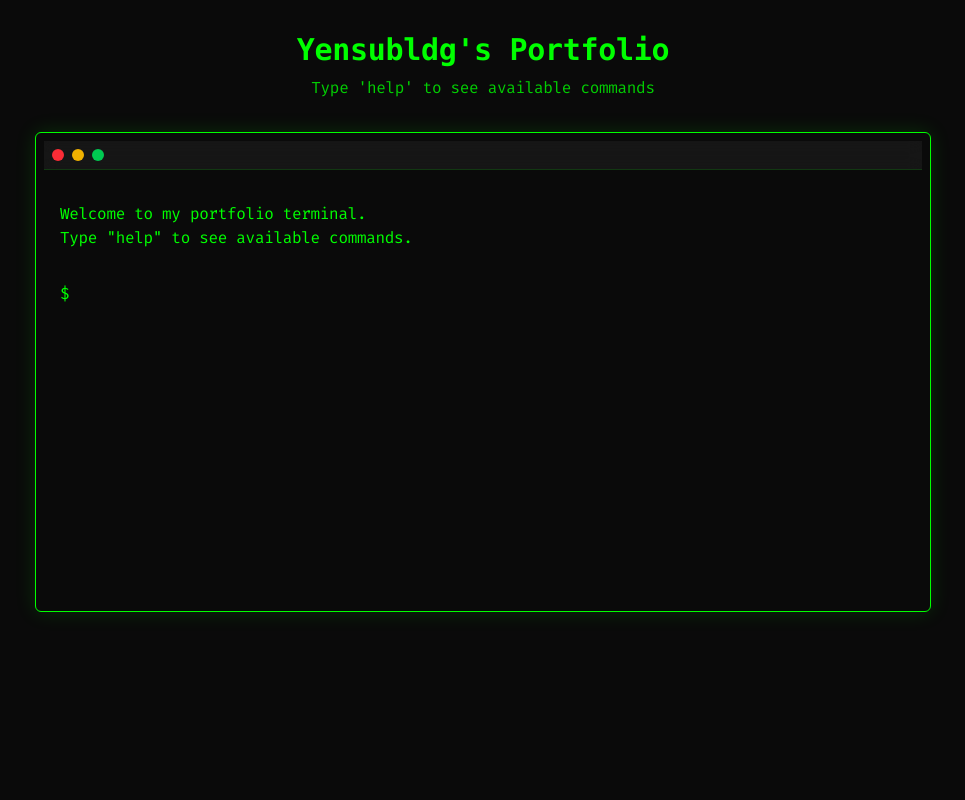
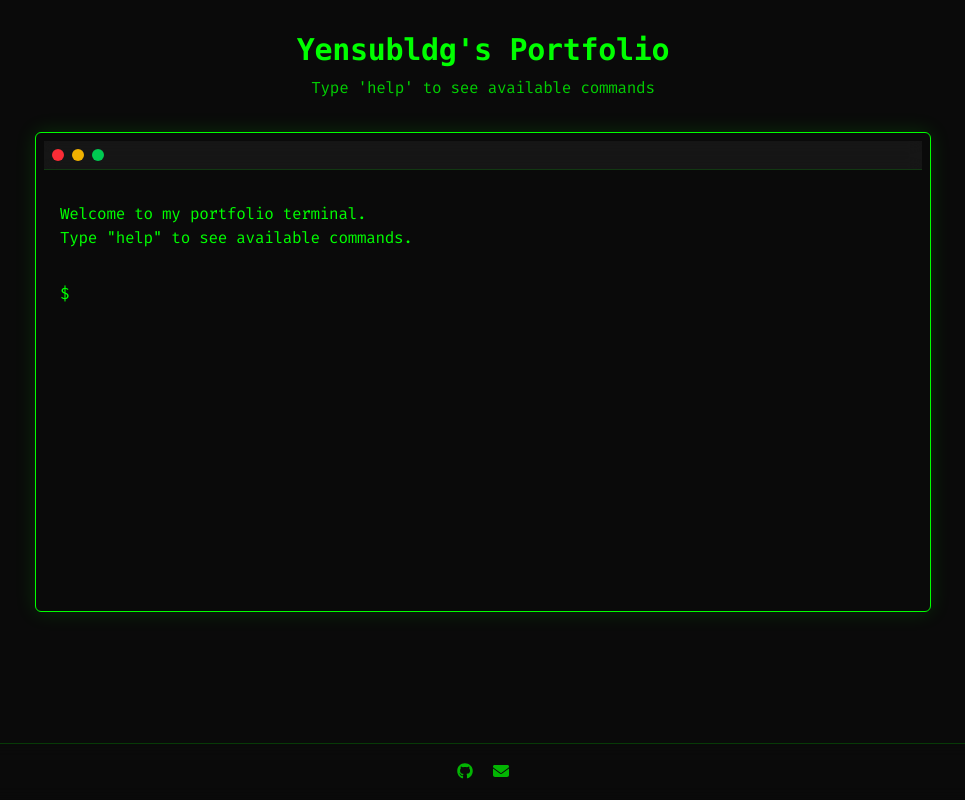
Before and after one commit to yensubldg/Portfolio-Next15, a Next.js app: page / in a window 1280 px wide. Shown: the whole page, without its empty margins (157-1122 px from the left). Built offline with nearby package versions, Linux system fonts and the light colour scheme.

Commit message:
Add Footer component with GitHub and email links; update dependencies for FontAwesome icons

```diff
--- a/package.json
+++ b/package.json
@@ -9,6 +9,9 @@
     "lint": "next lint"
   },
   "dependencies": {
+    "@fortawesome/free-brands-svg-icons": "^6.7.2",
+    "@fortawesome/free-solid-svg-icons": "^6.7.2",
+    "@fortawesome/react-fontawesome": "^0.2.2",
     "next": "15.2.0",
     "react": "^19.0.0",
     "react-dom": "^19.0.0",
--- a/src/app/layout.tsx
+++ b/src/app/layout.tsx
@@ -1,6 +1,7 @@
 import type { Metadata } from "next";
 import { Fira_Code } from "next/font/google";
 import "./globals.css";
+import Footer from "~/components/Footer";
 
 const firaCode = Fira_Code({
   display: "swap",
@@ -64,7 +65,11 @@ export default function RootLayout({
 }) {
   return (
     <html lang="en" className={firaCode.className}>
-      <body className="bg-terminal-background overflow-hidden">{children}</body>
+      <body className="bg-terminal-background overflow-hidden">
+        {children}
+
+        <Footer />
+      </body>
     </html>
   );
 }
--- /dev/null
+++ b/src/components/Footer.tsx
@@ -0,0 +1,31 @@
+"use client";
+
+import React from "react";
+import { FontAwesomeIcon } from "@fortawesome/react-fontawesome";
+import { faGithub } from "@fortawesome/free-brands-svg-icons";
+import { faEnvelope } from "@fortawesome/free-solid-svg-icons";
+
+export const Footer: React.FC = () => {
+  return (
+    <footer className="fixed bottom-0 left-0 right-0 flex justify-center items-center gap-4 p-4 bg-terminal-background/80 backdrop-blur z-50 border-t border-terminal-foreground/20">
+      <a
+        href="https://github.com/yensubldg"
+        target="_blank"
+        rel="noopener noreferrer"
+        className="text-terminal-foreground/70 hover:text-terminal-foreground transition-colors duration-200 hover:scale-110 transform"
+        aria-label="GitHub Profile"
+      >
+        <FontAwesomeIcon icon={faGithub} className="w-5 h-5" />
+      </a>
+      <a
+        href="mailto:windev.thang@gmail.com"
+        className="text-terminal-foreground/70 hover:text-terminal-foreground transition-colors duration-200 hover:scale-110 transform"
+        aria-label="Email Contact"
+      >
+        <FontAwesomeIcon icon={faEnvelope} className="w-5 h-5" />
+      </a>
+    </footer>
+  );
+};
+
+export default Footer;
```
Also changed, not shown: 1 other file (tests, documents, lock files or other folders).
